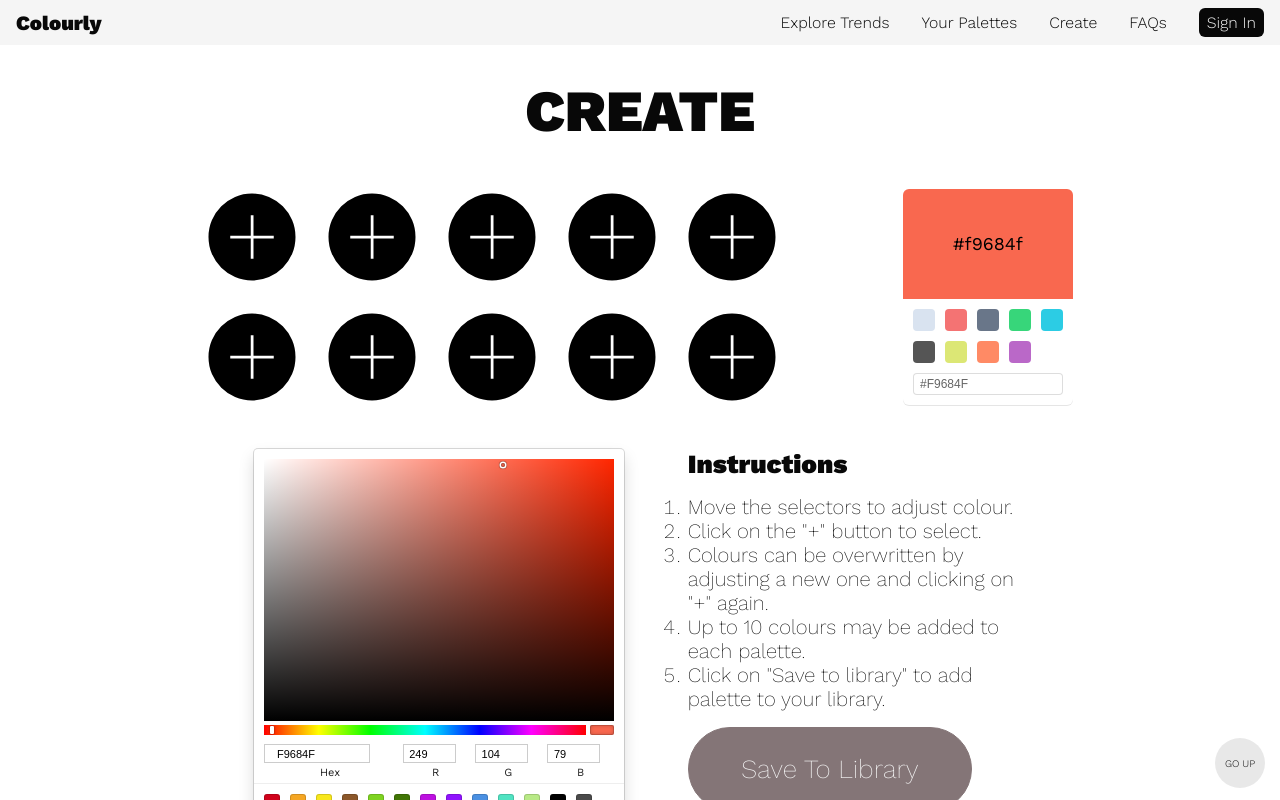
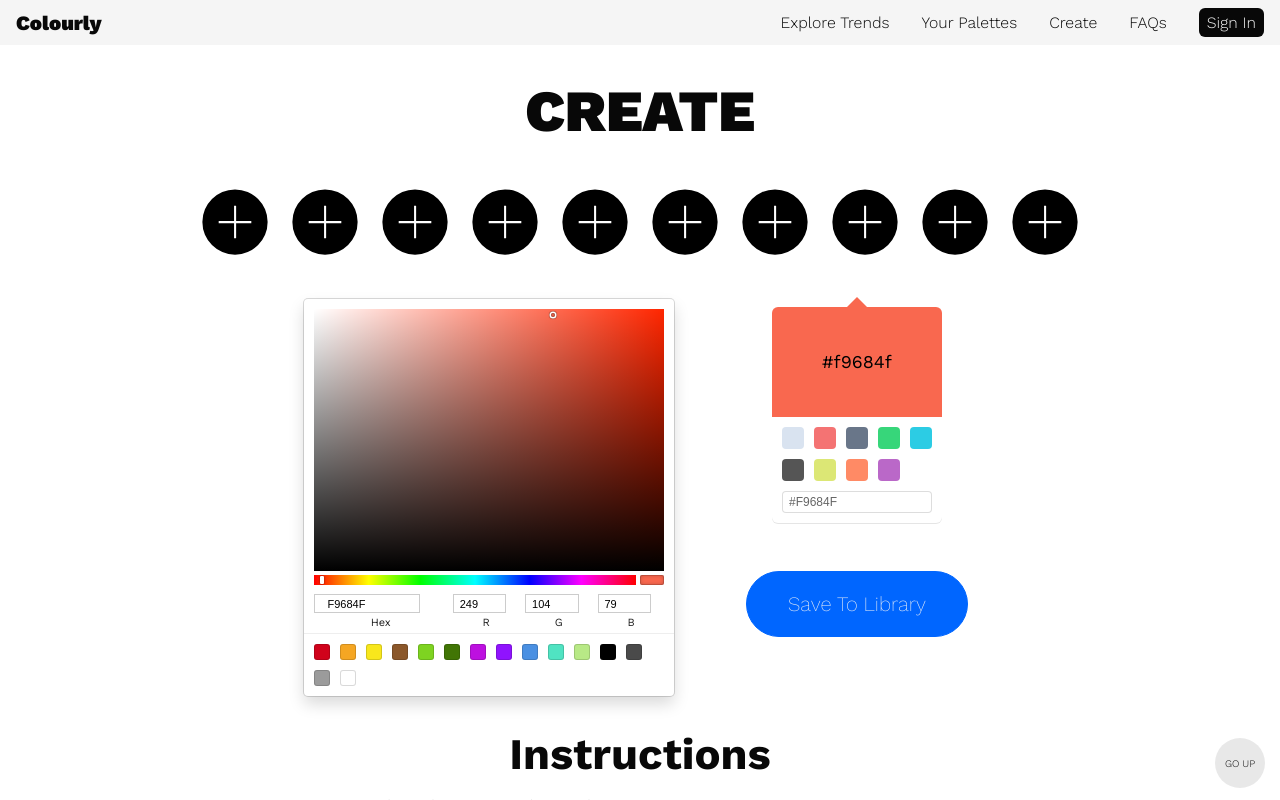
Before and after one commit to sneham-boop/colourly, a Next.js app: page /create in a window 1280 px wide. Shown: the top 800 px of the page. Built offline with nearby package versions, Linux system fonts and the light colour scheme.

Commit message:
Style Create page

```diff
--- a/src/components/Button/Button.module.scss
+++ b/src/components/Button/Button.module.scss
@@ -31,15 +31,16 @@
 
 .save-to-lib {
 padding: 1em 2em;
-background-color: $gray;
-font-size: $font-size-p-lg;
+background-color: $coolersBlue;
+font-size: $font-size-p-m;
 font-weight: $extra-thin;
-border: 1px solid $gray;
+border: 1px solid $coolersBlue;
 border-radius: 5rem;
 &:hover {
   background-color: $white;
-  color: $gray;
+  color: $black;
   border-radius: 5rem;
+  border: 1px solid $black;
 }
 }
 
--- a/src/components/SelectedColor/index.js
+++ b/src/components/SelectedColor/index.js
@@ -1,6 +1,7 @@
 import styles from "./SelectedColor.module.scss";
 
 export default function SelectedColor({ newColor, color, updatePalette, id }) {
+
   const handleClick = () => {
     updatePalette((prev) => {
       let oldColors = [...prev];
--- a/src/pages/create/Create.module.scss
+++ b/src/pages/create/Create.module.scss
@@ -27,8 +27,8 @@
   }
   .selected-colors {
     display: grid;
-    grid-template-columns: 120px 120px 120px 120px 120px;
-    grid-template-rows: 120px 120px;
+    grid-template-columns: 90px 90px 90px 90px 90px 90px 90px 90px 90px 90px;
+    grid-template-rows: 90px;
   }
 }
 
@@ -45,12 +45,12 @@
   border-radius: 5px;
   // border: 1px solid rgb(198, 198, 198);
   padding: 0.5em;
-  // height: 120px;
-  width: 200px;
+  // height: 90px;
+  // width: 200px;
+  gap: 3em;
   display: flex;
   flex-direction: column;
   align-items: center;
-  justify-content: space-between;
 }
 
 .current-color h3 {
@@ -69,15 +69,15 @@
   display: flex;
   flex-direction: column;
   justify-content: center;
-  align-items: flex-start;
+  align-items: center;
   gap: 1em;
-  width: 30%;
+  width: 70%;
   h3 {
-    font-size: $font-size-p-lg;
-    font-weight: $extra-bold;
+    font-size: $font-size-h3;
+    // font-weight: $extra-bold;
   }
   li {
-    font-size: $font-size-p-m;
+    font-size: 18px;
     font-weight: $extra-thin;
   }
 }
--- a/src/pages/create/index.js
+++ b/src/pages/create/index.js
@@ -5,7 +5,7 @@ import Button from "@component/components/Button";
 import { SketchPicker, BlockPicker, AlphaPicker } from "react-color";
 import SelectedColor from "@component/components/SelectedColor";
 import axios from "axios";
-import { useRouter } from 'next/router';
+import { useRouter } from "next/router";
 
 export default function Create({}) {
   const [background, setBackground] = useState("#F9684F");
@@ -65,10 +65,6 @@ export default function Create({}) {
             <section className={styles["selected-colors"]}>
               {selectColors()}
             </section>
-            <section className={styles["current-color"]}>
-
-               <BlockPicker triangle="hide" color={background} onChangeComplete={handleChangeComplete}/>
-            </section>
           </div>
         </div>
         <div className={styles.picker}>
@@ -78,22 +74,31 @@ export default function Create({}) {
             width={350}
             disableAlpha={true}
           />
+          <section className={styles["current-color"]}>
+            <BlockPicker
+              // triangle="hide"
+              color={background}
+              onChangeComplete={handleChangeComplete}
+            />
+            <Button
+              btnText="Save To Library"
+              onClick={savePalette}
+              custom="save-to-lib"
+            />
+          </section>
+        </div>
         <div className={styles.instructions}>
           <h3>Instructions</h3>
           <ol>
             <li>Move the selectors to adjust colour.</li>
             <li>Click on the "+" button to select.</li>
             <li>
-                Colours can be overwritten by adjusting a new one and clicking
-                on "+" again.
+              Colours can be overwritten by adjusting a new one and clicking on
+              "+" again.
             </li>
             <li>Up to 10 colours may be added to each palette.</li>
-              <li>
-                Click on "Save to library" to add palette to your library.
-              </li>
+            <li>Click on "Save to library" to add palette to your library.</li>
           </ol>
-            <Button btnText="Save To Library" onClick={savePalette} custom="save-to-lib"/>
-          </div>
         </div>
       </div>
     </>
--- a/src/sass/_global.scss
+++ b/src/sass/_global.scss
@@ -29,7 +29,7 @@ $gray: #847577;
 $orange: #eb4511;
 $danger-red: #ef3c2d;
 $black: #080808;
-$lightgray: rgb(198, 198, 198);
+$lightgray: #c6c6c6;
 $lightgrayTransparent: rgb(198, 198, 198, 0.4);
 $coolersBlue: #0066ff;
 
```
Also changed, not shown: 1 other file (tests, documents, lock files or other folders). Lines whose indentation alone changed are shown as unchanged.
